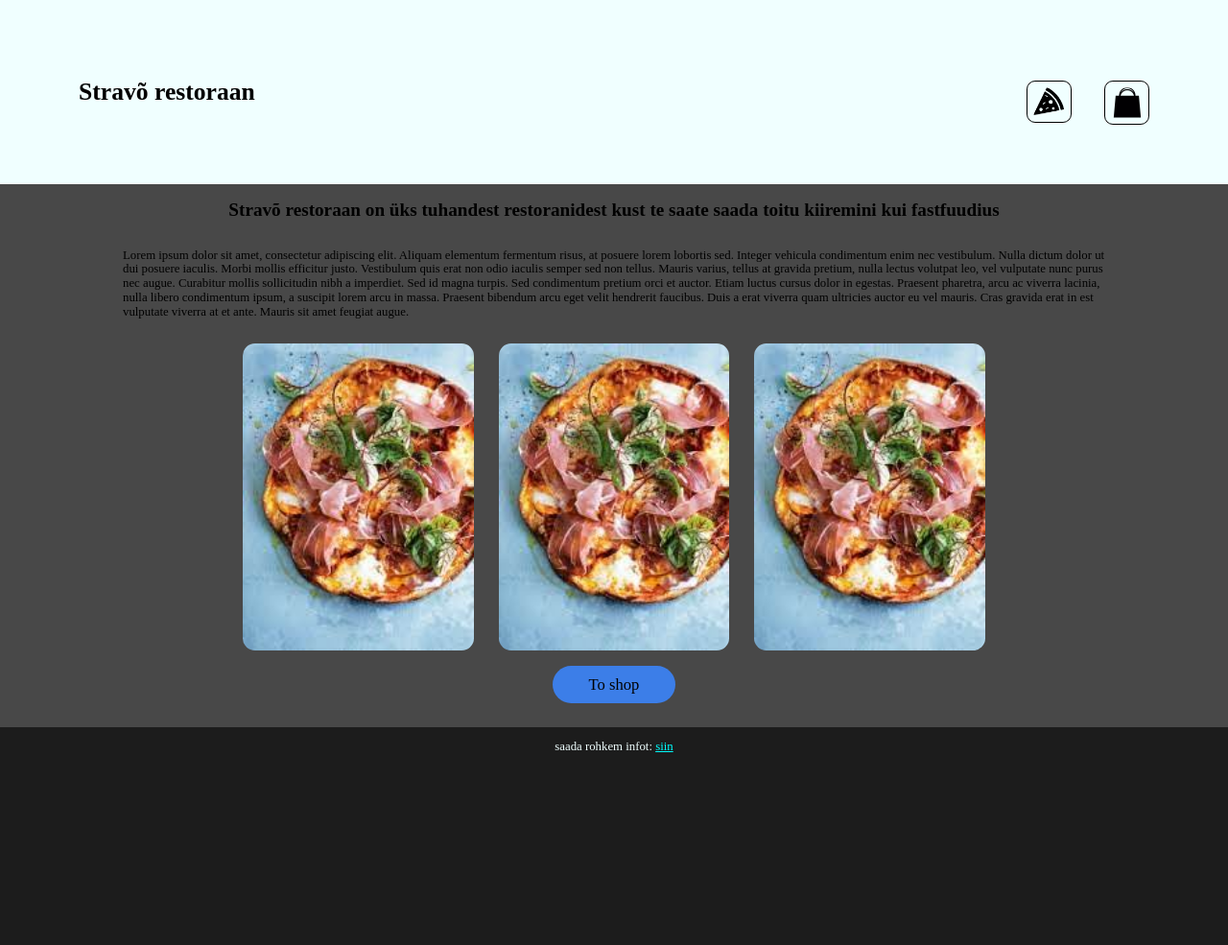
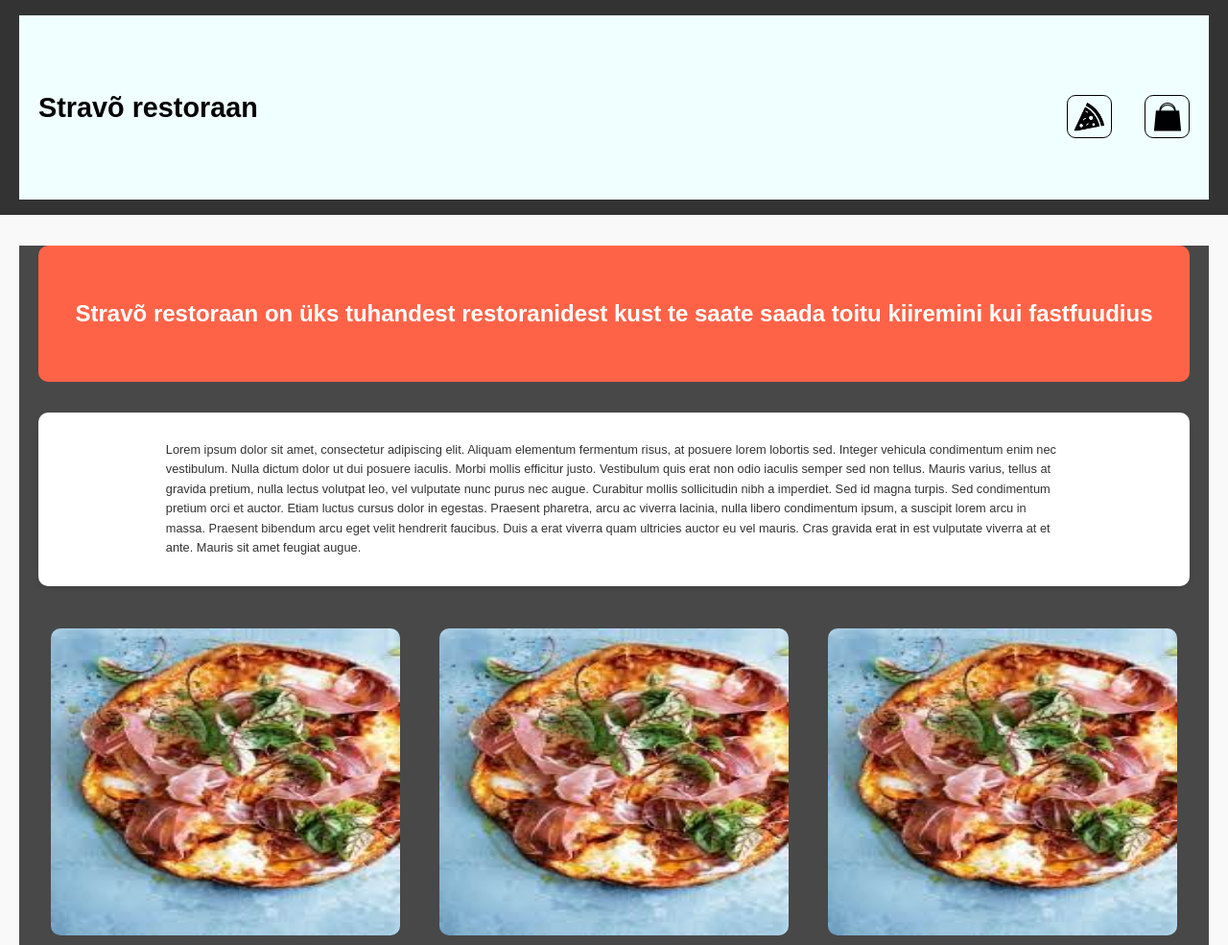
Before and after one commit to krosta12/strav-, a plain HTML site: page index.html in a window 1280 px wide. Shown: the top 985 px of the page at 96% size. Before the commit the page ends 800 px from the top, so only its background shows below. Drawn offline with Linux system fonts and the light colour scheme.

Commit message:
UI Rebuild

```diff
--- a/css/animations.css
+++ b/css/animations.css
@@ -1,10 +1,28 @@
-* {
+a {
     transition: all .3s;
 }
 
 a:hover {
-    font-size: 1.05vw;
-    background-color: #acacac;
-    border-radius: 2vw;
-    padding: 1vw;
+    box-shadow: 19px -9px 32px -9px rgba(0, 0, 0, 0.8);
+    -webkit-box-shadow: 19px -9px 32px -9px rgba(0, 0, 0, 0.8);
+    -moz-box-shadow: 19px -9px 32px -9px rgba(0, 0, 0, 0.8);
 }
+
+header a:hover {
+    box-shadow: none;
+    color: rgb(50, 81, 81);
+}
+
+@keyframes fadeIn {
+    from {
+        opacity: 0;
+    }
+
+    to {
+        opacity: 1;
+    }
+}
+
+body {
+    animation: fadeIn 1s ease-in-out;
+}
--- a/css/globalstyle.css
+++ b/css/globalstyle.css
@@ -38,3 +38,22 @@ footer a {
     text-decoration: underline;
     color: aqua;
 }
+
+body {
+    font-family: Arial, sans-serif;
+    line-height: 1.6;
+    background-color: #f9f9f9;
+    color: #333;
+    padding: 0;
+    margin: 0;
+}
+
+a {
+    text-decoration: none;
+    color: inherit;
+    transition: color 0.3s;
+}
+
+a:hover {
+    color: #ff6347;
+}
--- a/css/header.css
+++ b/css/header.css
@@ -24,3 +24,37 @@ a {
     background-color: #ffffff00;
     color: #000;
 }
+
+header {
+    background-color: #333;
+    color: #fff;
+    padding: 1rem 0;
+}
+
+.headerHandler {
+    display: flex;
+    justify-content: space-between;
+    align-items: center;
+    max-width: 1200px;
+    margin: 0 auto;
+    padding: 0 20px;
+}
+
+.headerHandler h1 {
+    font-size: 1.8rem;
+}
+
+.headerHandler nav {
+    display: flex;
+    gap: 1rem;
+}
+
+nav div {
+    display: flex;
+    align-items: center;
+}
+
+nav img {
+    width: 30px;
+    height: 30px;
+}
--- a/css/styleIndex.css
+++ b/css/styleIndex.css
@@ -82,3 +82,68 @@ main {
         height: auto;
     }
 }
+
+main {
+    max-width: 1200px;
+    margin: 2rem auto;
+    padding: 0 20px;
+}
+
+.descriptionBlock {
+    background: #ff6347;
+    color: #fff;
+    padding: 2rem;
+    border-radius: 10px;
+    text-align: center;
+    margin-bottom: 2rem;
+}
+
+.descriptionBlock h2 {
+    font-size: 1.5rem;
+}
+
+.mainInfo {
+    margin-bottom: 2rem;
+    padding: 1rem;
+    background-color: #fff;
+    border-radius: 10px;
+    box-shadow: 0 2px 5px rgba(0, 0, 0, 0.1);
+}
+
+.foodExample {
+    display: flex;
+    justify-content: space-around;
+    gap: 1rem;
+    margin-bottom: 2rem;
+}
+
+.foodExample a {
+    flex: 1;
+    text-align: center;
+}
+
+.foodExample img {
+    width: 100%;
+    border-radius: 10px;
+    transition: transform 0.3s;
+}
+
+.foodExample img:hover {
+    transform: scale(1.05);
+}
+
+.toShop a {
+    display: inline-block;
+    padding: 0.8rem 1.5rem;
+    background-color: #ff6347;
+    color: #fff;
+    font-weight: bold;
+    border-radius: 5px;
+    text-align: center;
+    box-shadow: 0 2px 5px rgba(0, 0, 0, 0.1);
+    transition: background-color 0.3s;
+}
+
+.toShop a:hover {
+    background-color: #e55340;
+}
--- a/index.html
+++ b/index.html
@@ -1,15 +1,14 @@
 <!DOCTYPE html>
 <html lang="en">
-
   <head>
     <meta charset="UTF-8" />
     <meta name="viewport" content="width=device-width, initial-scale=1.0" />
     <title>stravõ</title>
     <link rel="stylesheet" href="./css/normalize.css" />
-  <link rel="stylesheet" href="./css/globalstyle.css">
+    <link rel="stylesheet" href="./css/globalstyle.css" />
     <link rel="stylesheet" href="./css/header.css" />
     <link rel="stylesheet" href="./css/styleIndex.css" />
-  <link rel="stylesheet" href="./css/animations.css">
+    <link rel="stylesheet" href="./css/animations.css" />
   </head>
 
   <body>
@@ -24,24 +23,31 @@
         </h2>
       </div>
       <div class="mainInfo">
-      <p>Lorem ipsum dolor sit amet, consectetur adipiscing elit. Aliquam elementum fermentum risus, at posuere lorem
-        lobortis sed. Integer vehicula condimentum enim nec vestibulum. Nulla dictum dolor ut dui posuere iaculis. Morbi
-        mollis efficitur justo. Vestibulum quis erat non odio iaculis semper sed non tellus. Mauris varius, tellus at
-        gravida pretium, nulla lectus volutpat leo, vel vulputate nunc purus nec augue. Curabitur mollis sollicitudin
-        nibh a imperdiet. Sed id magna turpis. Sed condimentum pretium orci et auctor. Etiam luctus cursus dolor in
-        egestas. Praesent pharetra, arcu ac viverra lacinia, nulla libero condimentum ipsum, a suscipit lorem arcu in
-        massa. Praesent bibendum arcu eget velit hendrerit faucibus. Duis a erat viverra quam ultricies auctor eu vel
-        mauris. Cras gravida erat in est vulputate viverra at et ante. Mauris sit amet feugiat augue.</p>
+        <p>
+          Lorem ipsum dolor sit amet, consectetur adipiscing elit. Aliquam
+          elementum fermentum risus, at posuere lorem lobortis sed. Integer
+          vehicula condimentum enim nec vestibulum. Nulla dictum dolor ut dui
+          posuere iaculis. Morbi mollis efficitur justo. Vestibulum quis erat
+          non odio iaculis semper sed non tellus. Mauris varius, tellus at
+          gravida pretium, nulla lectus volutpat leo, vel vulputate nunc purus
+          nec augue. Curabitur mollis sollicitudin nibh a imperdiet. Sed id
+          magna turpis. Sed condimentum pretium orci et auctor. Etiam luctus
+          cursus dolor in egestas. Praesent pharetra, arcu ac viverra lacinia,
+          nulla libero condimentum ipsum, a suscipit lorem arcu in massa.
+          Praesent bibendum arcu eget velit hendrerit faucibus. Duis a erat
+          viverra quam ultricies auctor eu vel mauris. Cras gravida erat in est
+          vulputate viverra at et ante. Mauris sit amet feugiat augue.
+        </p>
       </div>
       <div class="foodExample">
         <a href="./pages/catalog.html">
-        <img class="foodLine" src="./src/img/food_pizza_1.jpg" alt="">
+          <img class="foodLine" src="./src/img/food_pizza_1.jpg" alt="" />
         </a>
         <a href="./pages/catalog.html">
-        <img class="foodLine" src="./src/img/food_pizza_1.jpg" alt="">
+          <img class="foodLine" src="./src/img/food_pizza_1.jpg" alt="" />
         </a>
         <a href="./pages/catalog.html">
-        <img class="foodLine" src="./src/img/food_pizza_1.jpg" alt="">
+          <img class="foodLine" src="./src/img/food_pizza_1.jpg" alt="" />
         </a>
       </div>
       <div class="toShop">
@@ -52,6 +58,7 @@
       <!-----footer.html--->
     </footer>
     <script src="../src/js/componentLoader.js"></script>
+    <script src="./src/jsxByJs/header.js"></script>
+    <script src="./src/jsxByJs/footer.js"></script>
   </body>
-
 </html>
--- a/src/html/footer.html
+++ /dev/null
@@ -1,3 +0,0 @@
-<div class="infoBlock block">
-    <p>saada rohkem infot: <a href="/pages/info.html">siin</a></p>
-</div>
--- a/src/js/componentLoader.js
+++ b/src/js/componentLoader.js
@@ -1,22 +1,18 @@
-const components = ["header", "footer"];
+function loadComponents() {
+  const headerElement = document.querySelector("header");
+  if (headerElement) {
+    headerElement.innerHTML = headerHTML;
+  } else {
+    console.error("Element <header> not found in document.");
+  }
 
-function loadComponents() {
-  components.forEach(async (el) => {
-    try {
-      let response = await fetch(`http://127.0.0.1:5500/src/html/${el}.html`);
 
-      const htmlContent = await response.text();
-      const targetElement = document.querySelector(el);
-      if (targetElement) {
-        targetElement.innerHTML = htmlContent;
-      } else {
-        console.error(`Element <${el}> not found in document.`);
-      }
-    } catch (error) {
-      console.error(error);
-      alert("404 - Component not found");
-    }
-  });
+  const footerElement = document.querySelector("footer");
+  if (footerElement) {
+    footerElement.innerHTML = footerHTML;
+  } else {
+    console.error("Element <footer> not found in document.");
+  }
 }
 
 document.addEventListener("DOMContentLoaded", loadComponents);
--- /dev/null
+++ b/src/jsxByJs/footer.js
@@ -0,0 +1,5 @@
+const footerHTML = `
+<div class="infoBlock block">
+  <p>saada rohkem infot: <a href="/pages/info.html">siin</a></p>
+</div>
+`;
--- a/src/html/header.html
+++ b/src/jsxByJs/header.js
@@ -1,3 +1,4 @@
+const headerHTML = `
 <div class="headerHandler">
     <a href="/index.html">
         <h1>Stravõ restoraan</h1>
@@ -14,3 +15,4 @@
         </div>
     </nav>
 </div>
+`;
```
Also changed, not shown: pages/catalog.html (+10 -12 lines), pages/checkout.html (+10 -12 lines), pages/info.html (+4 -4 lines). Lines whose indentation alone changed are shown as unchanged.
